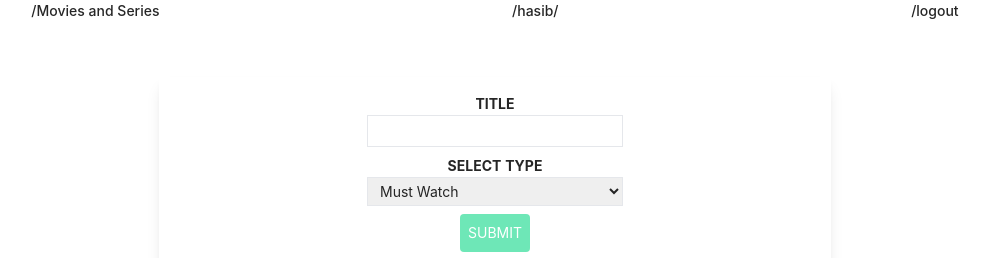
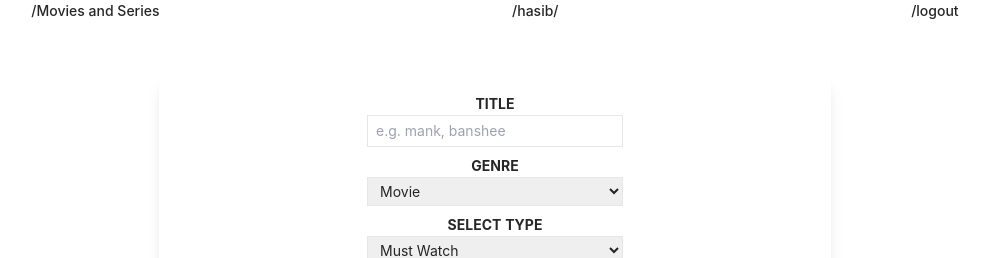
Before and after one commit to Hasib-cirkut/remindme, a React (Create React App) app in the folder frontend/: page /main in a window 1280 px wide. Shown: the top 258 px of the page, without its empty margins (145-1135 px from the left). Built offline with nearby package versions, Linux system fonts and the light colour scheme; no server answers.

Commit message:
frontend changes

```diff
--- a/frontend/src/Components/FormComp.js
+++ b/frontend/src/Components/FormComp.js
@@ -1,4 +1,4 @@
-function FormComp({ handleName, handleDropdown, handleSubmit, name }) {
+function FormComp({ handleName, handleDropdown, handleSubmit, handleGenre, name, genre }) {
 	return (
 		<div className="m-1 py-4 flex flex-row my-4 mx-2 text-center shadow-lg justify-center rounded-sm sm:max-w-2xl sm:mx-auto sm:mt-12">
 			<form>
@@ -8,12 +8,30 @@ function FormComp({ handleName, handleDropdown, handleSubmit, name }) {
 					</label>
 					<br />
 					<input
+						placeholder="e.g. mank, banshee"
 						type="text"
 						name="name"
 						value={name}
 						onChange={(e) => handleName(e)}
 						className="border py-1 px-2 text-grey-darkest sm:w-64"
 					/>
+				</div>
+
+				<div className="mb-2">
+					<label htmlFor="genre" className="mb-2 uppercase font-bold text-md text-grey-darkest">
+						Genre
+					</label>
+					<br />
+					<select
+						name="genre"
+						id="genre"
+						onChange={(e) => handleGenre(e)}
+						className="border py-1 px-2 text-grey-darkest sm:w-64"
+					>
+						<option value="movie">Movie</option>
+						<option value="serie">TV Series</option>
+						<option value="book">Book</option>
+					</select>
 				</div>
 
 				<div className="mb-2">
--- a/frontend/src/Pages/Main.js
+++ b/frontend/src/Pages/Main.js
@@ -7,6 +7,7 @@ import { useState, useEffect } from 'react';
 
 function Main() {
 	const [ name, setName ] = useState('');
+	const [ genre, setGenre ] = useState('');
 	const [ type, setType ] = useState('mustwatch');
 
 	const [ show, setShow ] = useState([]);
@@ -29,6 +30,11 @@ function Main() {
 			return event.target.value;
 		});
 	}
+	const handleGenre = (event) => {
+		setGenre((prevVal) => {
+			return event.target.value;
+		});
+	};
 
 	async function handleSubmit(event) {
 		event.preventDefault();
@@ -111,7 +117,14 @@ function Main() {
 	return (
 		<div className="App">
 			<Nav />
-			<FormComp handleName={handleName} handleDropdown={handleDropdown} handleSubmit={handleSubmit} name={name} />
+			<FormComp
+				handleName={handleName}
+				handleDropdown={handleDropdown}
+				handleSubmit={handleSubmit}
+				handleGenre={handleGenre}
+				name={name}
+				genre={genre}
+			/>
 
 			<div className="m-1 sm:max-w-2xl sm:mx-auto">
 				<div className="mx-2 sm:mx-0 my-4 shadow-lg px-4 py-2">
```
